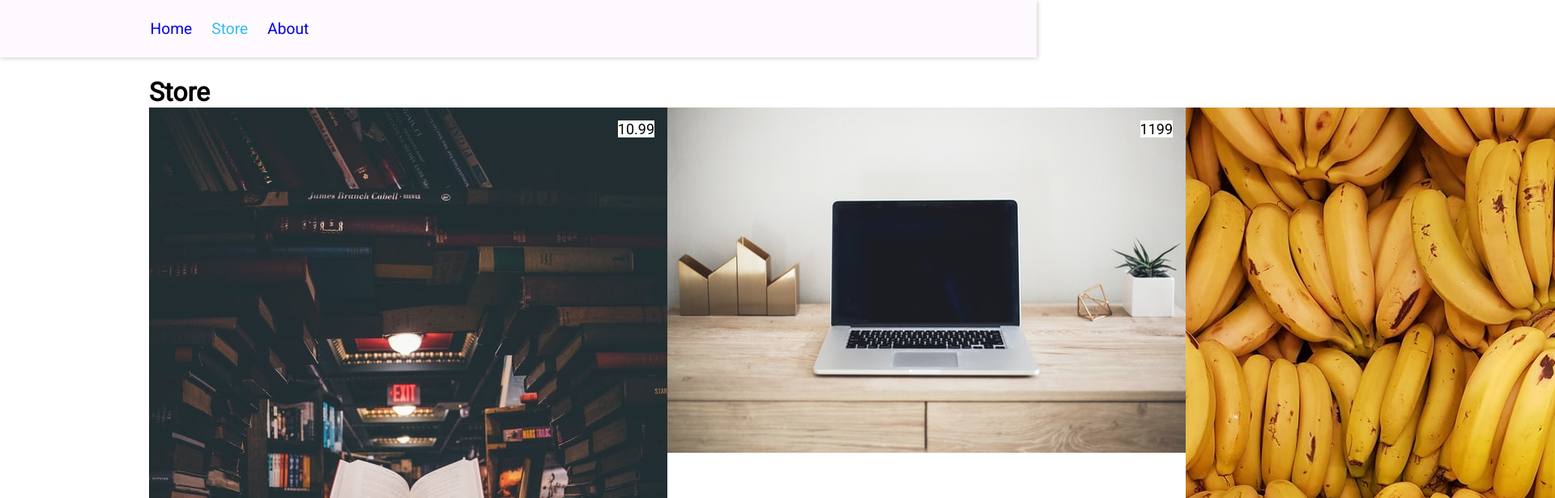
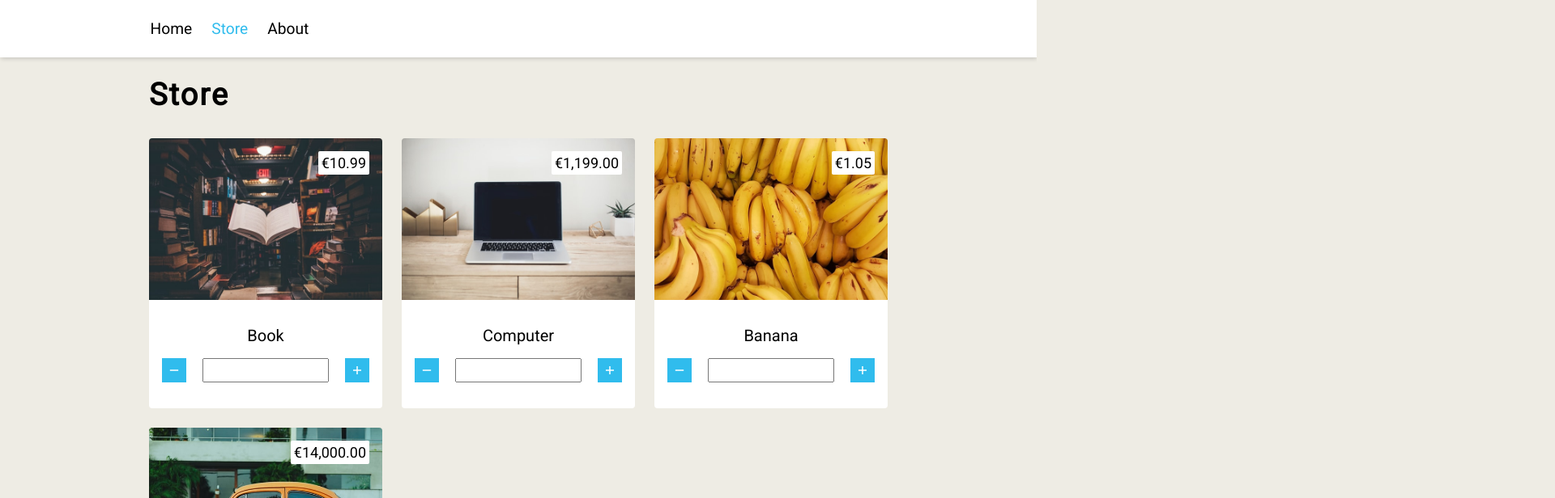
Before and after one commit to Leonduif/webshop, a React (Vite) app: page /store in a window 1280 px wide. Shown: the top 616 px of the page at 81% size, 1920 px wide, since content can reach past the window. Built offline with nearby package versions, Linux system fonts and the light colour scheme.

Commit message:
styled store components

```diff
--- a/index.html
+++ b/index.html
@@ -10,6 +10,10 @@
       href="https://fonts.googleapis.com/css2?family=Roboto&display=swap"
       rel="stylesheet"
     />
+    <link
+      rel="stylesheet"
+      href="https://fonts.googleapis.com/css2?family=Material+Symbols+Outlined:opsz,wght,FILL,GRAD@48,400,0,0"
+    />
   </head>
   <body>
     <div id="root"></div>
--- /dev/null
+++ b/src/components/Button.tsx
@@ -0,0 +1,34 @@
+import styled from "@emotion/styled";
+
+type ButtonProps = {
+  square?: boolean;
+};
+
+const Button = styled.button`
+  display: block;
+  cursor: pointer;
+  background-color: ${({ theme }) => theme.colors.primary};
+  padding: 0.7rem;
+  color: white;
+  width: ${(props: ButtonProps) => (props.square ? "30px" : "auto")};
+  height: ${(props: ButtonProps) => (props.square ? "30px" : "auto")};
+  position: relative;
+  transition: 0.15s linear background-color;
+
+  &:hover {
+    background-color: #1aa0cf;
+  }
+
+  > span {
+    position: absolute;
+    top: 0;
+    right: 0;
+    bottom: 0;
+    left: 0;
+    font-size: 20px;
+    line-height: 30px;
+    text-align: center;
+  }
+`;
+
+export default Button;
--- a/src/components/Navbar.tsx
+++ b/src/components/Navbar.tsx
@@ -24,16 +24,18 @@ const NavbarLink = styled(NavLink)`
   display: block;
   padding: 0.5rem;
   font-size: 1.2rem;
+  color: black;
 
   &.active,
+  &:hover,
   &:active {
     color: ${(props) => props.theme.colors.primary};
   }
 `;
 
 const Nav = styled.nav`
-  background-color: ${(props) => props.theme.colors.white};
   box-shadow: 1px 1px 6px rgba(0, 0, 0, 0.2);
+  background-color: white;
 `;
 
 const Ul = styled(Wrap)`
--- a/src/components/ProductItem.tsx
+++ b/src/components/ProductItem.tsx
@@ -1,4 +1,6 @@
 import styled from "@emotion/styled";
+import convertToCurrency from "../utilities/convertToCurrency";
+import Button from "./Button";
 
 type ProductItemsProps = {
   id: number;
@@ -8,35 +10,67 @@ type ProductItemsProps = {
 };
 
 function ProductItem({ id, name, price, imgUrl }: ProductItemsProps) {
+  const quantity = 1;
   return (
-    <li>
-      <div>
-        <ImgWrapper>
-          <Img src={imgUrl} alt={name} />
-          <Price>{price}</Price>
-        </ImgWrapper>
-        <div>
-          <span>{name}</span>
-          <div>
-            <button>-</button>
-            <input type="text" />
-            <button>+</button>
-          </div>
-        </div>
-      </div>
-    </li>
+    <Li>
+      <ImgWrapper>
+        <Img src={imgUrl} alt={name} />
+        <Price>{convertToCurrency(price)}</Price>
+      </ImgWrapper>
+      <ContentWrapper>
+        <Name>{name}</Name>
+        <ButtonWrapper>
+          {quantity && (
+            <>
+              <Button square>
+                <span className="material-symbols-outlined">remove</span>
+              </Button>
+              <input type="text" />
+            </>
+          )}
+          <Button square>
+            <span className="material-symbols-outlined">add</span>
+          </Button>
+        </ButtonWrapper>
+      </ContentWrapper>
+    </Li>
   );
 }
 
+const Name = styled.span`
+  display: block;
+  font-size: 20px;
+  text-align: center;
+  margin-bottom: 1rem;
+`;
+
+const ButtonWrapper = styled.div`
+  display: flex;
+  gap: 1rem;
+  justify-content: space-between;
+`;
+
+const ContentWrapper = styled.div`
+  background-color: white;
+  padding: 2rem 1rem;
+  border-radius: 0 0 4px 4px;
+`;
+
+const Li = styled.li`
+  flex: 1 0 auto;
+`;
+
 const ImgWrapper = styled.div`
   display: block;
-  height: 10rem;
   position: relative;
 `;
 
 const Img = styled.img`
   display: block;
   object-fit: cover;
+  width: 100%;
+  height: 200px;
+  border-radius: 4px 4px 0 0;
 `;
 
 const Price = styled.span`
@@ -47,6 +81,8 @@ const Price = styled.span`
   font-size: 18px;
   background-color: white;
   color: black;
+  padding: 0.25rem;
+  border-radius: 2px;
 `;
 
 export default ProductItem;
--- a/src/components/ProductList.tsx
+++ b/src/components/ProductList.tsx
@@ -13,6 +13,17 @@ function ProductList({ items }: ProductListProps) {
 
 const Container = styled.ul`
   display: flex;
+  flex-direction: column;
+  gap: 1.5rem;
+  @media only screen and (min-width: 700px) {
+    display: grid;
+    flex-direction: row;
+    grid-template-columns: repeat(2, 1fr);
+  }
+
+  @media only screen and (min-width: 900px) {
+    grid-template-columns: repeat(3, 1fr);
+  }
 `;
 
 export default ProductList;
--- /dev/null
+++ b/src/components/Title.tsx
@@ -0,0 +1,10 @@
+import styled from "@emotion/styled";
+
+const Title = styled.h1`
+  display: block;
+  font-size: 38px;
+  margin-bottom: 2rem;
+  letter-spacing: 2px;
+`;
+
+export default Title;
--- a/src/pages/About.tsx
+++ b/src/pages/About.tsx
@@ -1,7 +1,9 @@
+import Title from "../components/Title";
+
 function About() {
   return (
     <>
-      <h1>About</h1>
+      <Title>About</Title>
     </>
   );
 }
--- a/src/pages/Home.tsx
+++ b/src/pages/Home.tsx
@@ -1,7 +1,9 @@
+import Title from "../components/Title";
+
 function Home() {
   return (
     <>
-      <h1>Home</h1>
+      <Title>Home</Title>
     </>
   );
 }
--- a/src/pages/Store.tsx
+++ b/src/pages/Store.tsx
@@ -1,5 +1,6 @@
 import ProductItem from "../components/ProductItem";
 import ProductList from "../components/ProductList";
+import Title from "../components/Title";
 import items from "./../data/items.json";
 
 export type Item = {
@@ -12,7 +13,7 @@ export type Item = {
 function Store() {
   return (
     <>
-      <h1>Store</h1>
+      <Title>Store</Title>
       <ProductList items={items} />
     </>
   );
--- a/src/style/index.scss
+++ b/src/style/index.scss
@@ -8,6 +8,10 @@
   &:after {
     box-sizing: border-box;
   }
+}
+
+body {
+  background-color: #eeece4;
 }
 
 ul,
--- /dev/null
+++ b/src/utilities/convertToCurrency.ts
@@ -0,0 +1,8 @@
+function convertToCurrency(amount: number) {
+  return new Intl.NumberFormat(undefined, {
+    style: "currency",
+    currency: "EUR",
+  }).format(amount);
+}
+
+export default convertToCurrency;
```
